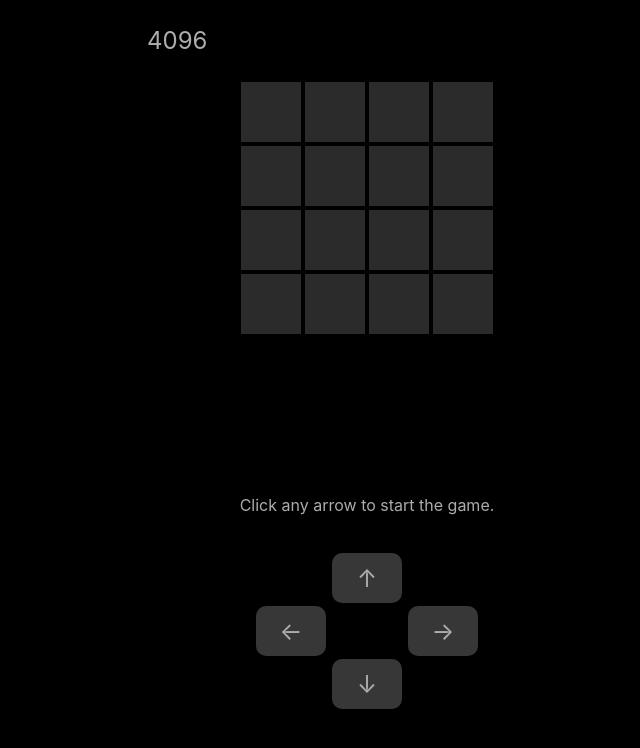
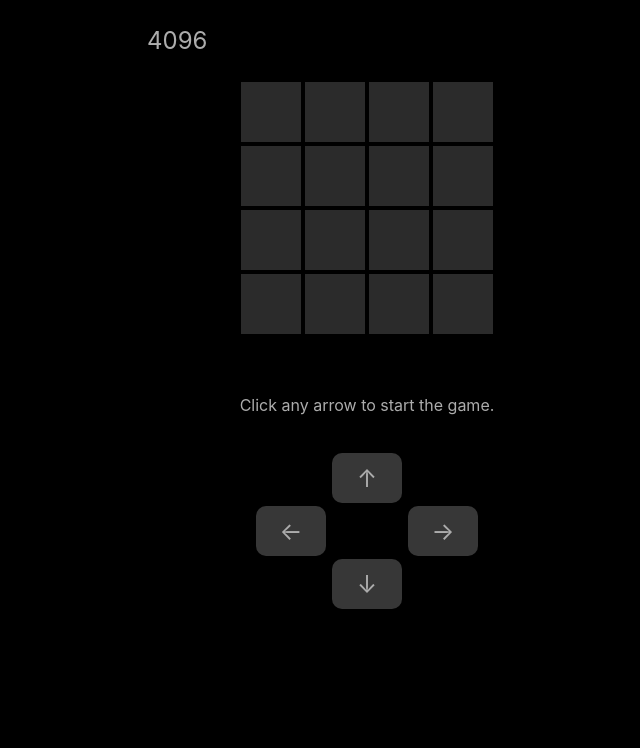
Before and after one commit to ChenWarren/game4096, a Next.js app: page / in a window 1280 px wide. Shown: the top 748 px of the page, without its empty margins (273-913 px from the left). Built offline with nearby package versions, Linux system fonts and the light colour scheme.

Commit message:
game board size adjust

```diff
--- a/styles/globals.css
+++ b/styles/globals.css
@@ -44,7 +44,7 @@ a {
 
 .game-board {
     width: 400px;
-    min-height: 400px;
+    min-height: 300px;
     display: flex;
     flex-direction: column;
     align-items: center;
@@ -85,22 +85,22 @@ a {
 
 @keyframes left {
   from { opacity: 1;}
-  to { opacity: 0.8;}
+  to { opacity: 0.9;}
 }
 
 @keyframes right {
   from { opacity: 1;}
-  to { opacity: 0.8;}
+  to { opacity: 0.9;}
 }
 
 @keyframes up {
   from { opacity: 1;}
-  to { opacity: 0.8;}
+  to { opacity: 0.9;}
 }
 
 @keyframes down {
   from { opacity: 1;}
-  to { opacity: 0.8;}
+  to { opacity: 0.9;}
 }
 
 
@@ -180,7 +180,7 @@ a {
 
 .game-over {
    width: 400px;
-   min-height: 400px;
+   min-height: 300px;
    background-color: rgba(140, 140, 140, 0.5);
 
    color:rgb(194, 148, 49);
```
